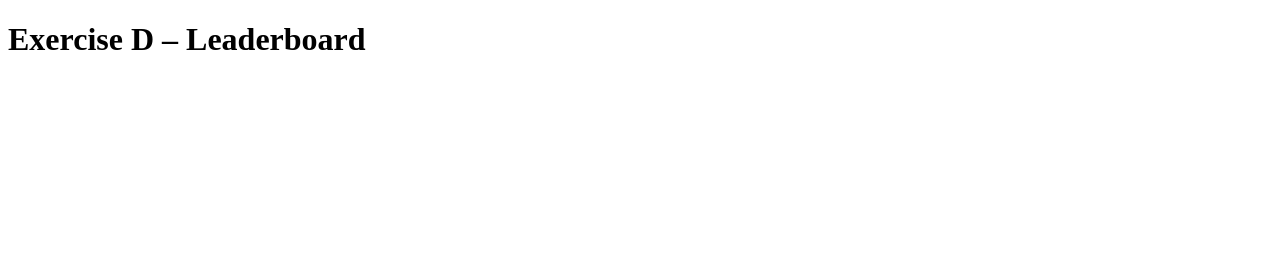
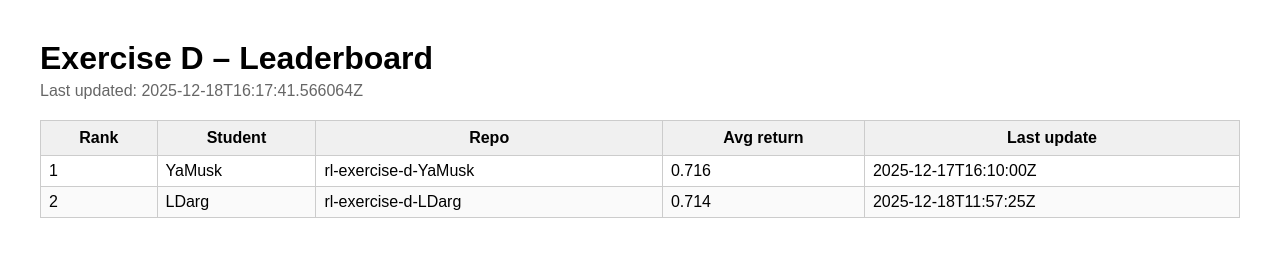
Before and after one commit to RL2526/exercise-d-leaderboard, a plain HTML site: page index.html in a window 1280 px wide. Drawn offline with Linux system fonts and the light colour scheme.

Commit message:
html file updated

```diff
--- a/index.html
+++ b/index.html
@@ -1,10 +1,132 @@
 <!DOCTYPE html>
 <html lang="en">
 <head>
-  <meta charset="UTF-8">
-  <title>Exercise D – Leaderboard</title>
+<meta charset="UTF-8" />
+<title>Exercise D – Leaderboard</title>
+
+<style>
+  body {
+    font-family: Arial, sans-serif;
+    margin: 40px;
+  }
+  h1 {
+    margin-bottom: 5px;
+  }
+  #updated {
+    color: #666;
+    margin-bottom: 20px;
+  }
+  table {
+    border-collapse: collapse;
+    width: 100%;
+  }
+  th {
+    background: #f0f0f0;
+    cursor: pointer;
+    padding: 8px;
+    border: 1px solid #ccc;
+  }
+  td {
+    padding: 6px 8px;
+    border: 1px solid #ccc;
+  }
+  tr:nth-child(even) {
+    background: #fafafa;
+  }
+</style>
 </head>
+
 <body>
-  <h1>Exercise D – Leaderboard</h1>
+
+<h1>Exercise D – Leaderboard</h1>
+<div id="updated">Loading...</div>
+
+<table id="leaderboard">
+  <thead>
+    <tr>
+      <th>Rank</th>
+      <th>Student</th>
+      <th>Repo</th>
+      <th>Avg return</th>
+      <th>Last update</th>
+    </tr>
+  </thead>
+  <tbody></tbody>
+</table>
+
+<script>
+// -------------------------------------------------------------
+// FETCH LEADERBOARD.JSON
+// -------------------------------------------------------------
+fetch('leaderboard.json')
+  .then(r => r.json())
+  .then(data => renderLeaderboard(data))
+  .catch(err => {
+    document.getElementById('updated').innerText =
+      "Failed to load leaderboard.json";
+    console.error(err);
+  });
+
+// -------------------------------------------------------------
+// RENDER LEADERBOARD
+// -------------------------------------------------------------
+function renderLeaderboard(data) {
+  const entries = data.entries || [];
+
+  document.getElementById('updated').innerText =
+    "Last updated: " + data.generated_at;
+
+  const tbody = document.querySelector("#leaderboard tbody");
+  tbody.innerHTML = "";
+
+  entries.forEach((e, idx) => {
+    const tr = document.createElement("tr");
+
+    tr.innerHTML = `
+      <td>${idx + 1}</td>
+      <td>${e.student_name}</td>
+      <td>${e.repo}</td>
+      <td>${Number(e.avg_return).toFixed(3)}</td>
+      <td>${e.updated_at}</td>
+    `;
+
+    tbody.appendChild(tr);
+  });
+
+  makeSortable();
+}
+
+// -------------------------------------------------------------
+// SIMPLE TABLE SORTING
+// -------------------------------------------------------------
+function makeSortable() {
+  const table = document.getElementById("leaderboard");
+  const headers = table.querySelectorAll("th");
+
+  headers.forEach((th, index) => {
+    th.addEventListener("click", () => {
+      const rows = Array.from(table.querySelectorAll("tbody tr"));
+      const asc = th.dataset.asc === "true";
+
+      rows.sort((a, b) => {
+        const x = a.children[index].innerText;
+        const y = b.children[index].innerText;
+
+        const nx = parseFloat(x);
+        const ny = parseFloat(y);
+
+        if (!isNaN(nx) && !isNaN(ny)) {
+          return asc ? nx - ny : ny - nx;
+        }
+        return asc ? x.localeCompare(y) : y.localeCompare(x);
+      });
+
+      rows.forEach(r => table.querySelector("tbody").appendChild(r));
+      th.dataset.asc = (!asc).toString();
+    });
+  });
+}
+</script>
+
 </body>
 </html>
```
Also changed, not shown: 1 other file.
